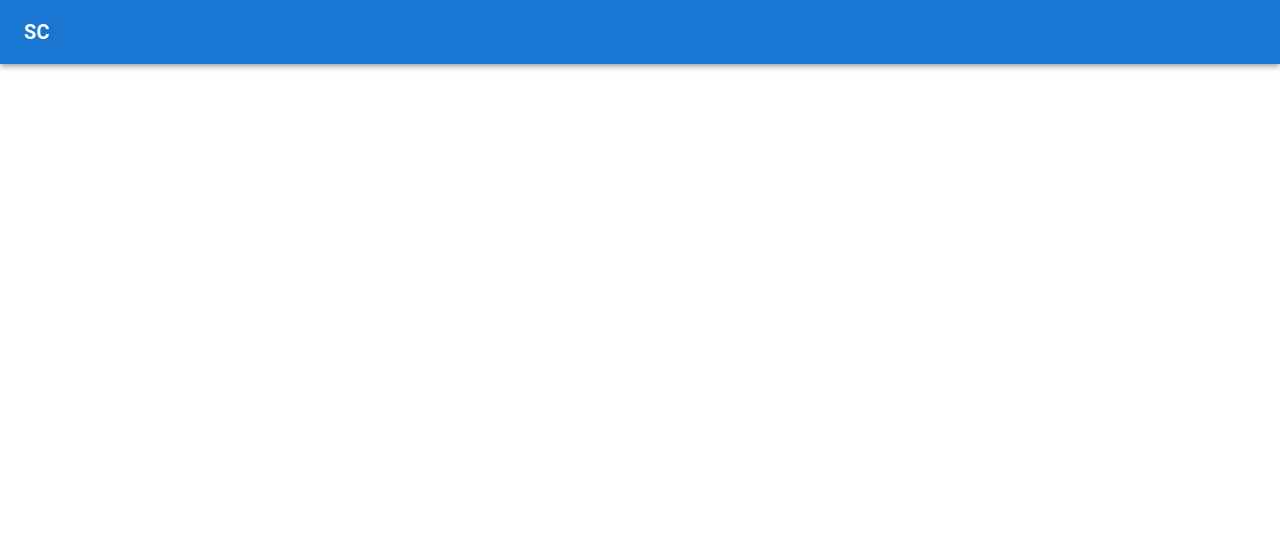
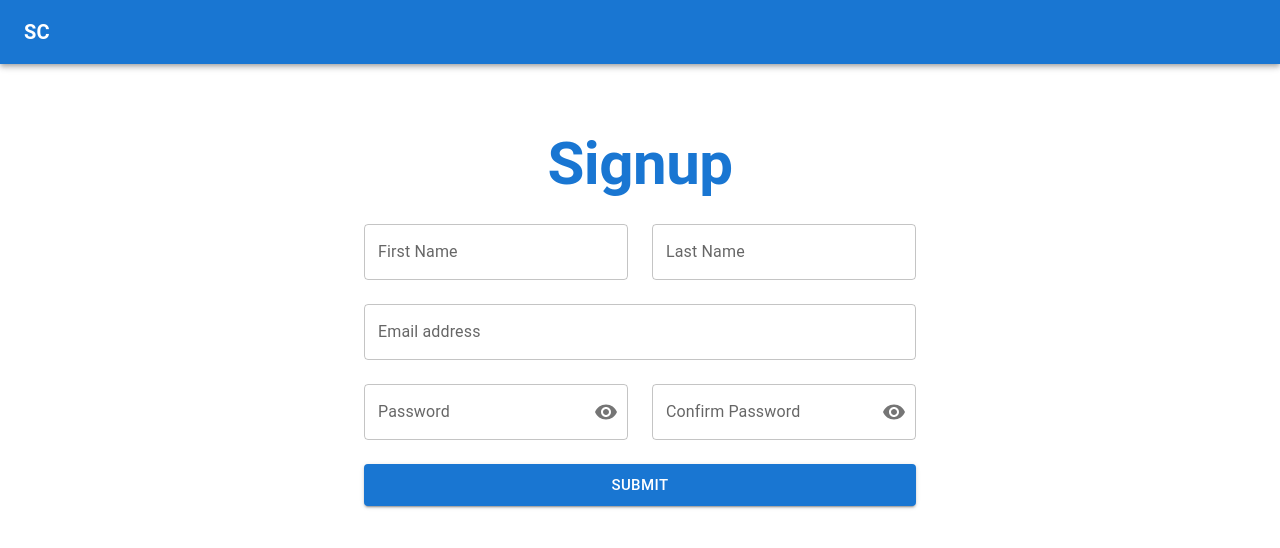
Before and after one commit to kennethryandy/social-clone-mern, a React (Create React App) app in the folder client/: page / in a window 1280 px wide. Shown: the top 548 px of the page. Built offline with nearby package versions, Linux system fonts and the light colour scheme.

Commit message:
add signup and user reducer

```diff
--- a/client/package.json
+++ b/client/package.json
@@ -15,6 +15,7 @@
     "react": "^18.1.0",
     "react-dom": "^18.1.0",
     "react-redux": "^8.0.2",
+    "react-router-dom": "^6.3.0",
     "react-scripts": "5.0.1",
     "web-vitals": "^2.1.4"
   },
--- a/client/src/App.js
+++ b/client/src/App.js
@@ -1,10 +1,19 @@
+import { BrowserRouter, Route, Routes } from "react-router-dom";
+// Components
 import NavBar from "./components/Nav/NavBar";
+import { AppBarSpacer } from './utils/GlobalStylesComp';
+// Pages
+import Signup from './pages/Signup';
 
 function App () {
 	return (
-		<>
+		<BrowserRouter>
 			<NavBar />
-		</>
+			<AppBarSpacer />
+			<Routes>
+				<Route path="/" exact element={<Signup />} />
+			</Routes>
+		</BrowserRouter>
 	);
 }
 
--- a/client/src/components/Nav/NavBar.js
+++ b/client/src/components/Nav/NavBar.js
@@ -20,12 +20,15 @@ import { useSelector } from 'react-redux';
 // Styles
 import { Search, SearchIconWrapper, StyledInputBase, Banner, ProfileBtn, MobileMenu } from './NavBarStyles';
 
-
+import { useDispatch } from 'react-redux'
+import { loginUser } from '../../features/user';
 
 const NavBar = ({ darkMode }) => {
 	// const [anchorEl, setAnchorEl] = useState(null);
 	const [mobileMoreAnchorEl, setMobileMoreAnchorEl] = useState(null);
 	const { authenticated } = useSelector(store => store.user);
+
+	const dispatch = useDispatch();
 
 	// const isMenuOpen = Boolean(anchorEl);
 	const isMobileMenuOpen = Boolean(mobileMoreAnchorEl);
@@ -104,7 +107,7 @@ const NavBar = ({ darkMode }) => {
 						variant="h6"
 						noWrap
 						component="div"
-						sx={{ display: { xs: 'none', sm: 'block' } }}
+						onClick={() => dispatch(loginUser({ email: "new3@email.com", password: "123456" }))}
 					>
 						SC
 					</Banner>
--- a/client/src/features/user.js
+++ b/client/src/features/user.js
@@ -1,4 +1,9 @@
-import { createSlice } from "@reduxjs/toolkit";
+import { createSlice, createAsyncThunk } from "@reduxjs/toolkit";
+import setAuthHeader from "../utils/setAuthHeader";
+import axios from 'axios';
+
+
+
 
 const initialState = {
 	authenticated: false,
@@ -11,13 +16,44 @@ const initialState = {
 	}
 };
 
+
+export const loginUser = createAsyncThunk('user/loginUser', async (cred, thunkAPI) => {
+	try {
+		const { data } = await axios.post('/user/login', cred);
+		return data;
+	} catch (error) {
+		return thunkAPI.rejectWithValue('something went wrong');
+	}
+});
+
+
 const userSlice = createSlice({
 	name: "user",
 	initialState,
 	reducers: {
 		setAuth: (state) => state.authenticated = true,
 		setUnAuth: () => initialState,
+	},
+	extraReducers: {
+		[loginUser.pending]: (state) => {
+			state.loading = true;
+		},
+		[loginUser.fulfilled]: (state, action) => {
+			console.log(action);
+			state.loading = false;
+			if (!action.payload.success) {
+				state.errors[action.payload.type || "general"] = action.payload.message;
+			} else {
+				setAuthHeader(action.payload.token);
+				state.credentials = action.payload.user;
+			}
+		},
+		[loginUser.rejected]: (state, action) => {
+			console.log(action);
+			state.loading = false;
+		}
 	}
 });
 
+
 export default userSlice.reducer;
--- a/client/src/index.js
+++ b/client/src/index.js
@@ -3,6 +3,7 @@ import ReactDOM from 'react-dom/client';
 import './index.css';
 import App from './App';
 import reportWebVitals from './reportWebVitals';
+import './utils/axiosConfig';
 
 import { Provider } from 'react-redux';
 import { store } from './store'
--- /dev/null
+++ b/client/src/pages/Signup.js
@@ -0,0 +1,144 @@
+import { useState } from 'react'
+import { useDispatch, useSelector } from 'react-redux';
+import { loginUser } from '../features/user';
+import Box from '@mui/material/Box';
+import Button from '@mui/material/Button';
+import IconButton from '@mui/material/IconButton';
+import InputAdornment from '@mui/material/InputAdornment';
+import InputLabel from '@mui/material/InputLabel';
+import FormControl from '@mui/material/FormControl';
+import OutlinedInput from '@mui/material/OutlinedInput';
+import TextField from '@mui/material/TextField'
+import Typography from '@mui/material/Typography';
+import Visibility from '@mui/icons-material/Visibility';
+import VisibilityOff from '@mui/icons-material/VisibilityOff';
+
+
+const Register = () => {
+	const { loading } = useSelector(store => store.user);
+	const dispatch = useDispatch();
+	const [showPassword, setShowPassword] = useState({
+		password: false,
+		confirmPassword: false
+	});
+	const [inputField, setInputField] = useState({
+		fname: "",
+		lname: "",
+		email: "",
+		password: "",
+		confirmPassword: ""
+	});
+
+	const handleChange = e => {
+		setInputField({
+			...inputField,
+			[e.target.name]: e.target.value
+		});
+	}
+
+	const handleClickShowPassword = (e) => {
+		setShowPassword({
+			...showPassword,
+			[e.target.id]: !showPassword[e.target.id]
+		});
+	}
+
+	const handleSubmit = (e) => {
+		e.preventDefault();
+		console.log(inputField);
+
+	}
+
+	return (
+		<Box sx={{ maxWidth: "sm", margin: "auto" }}>
+			<Box>
+				<Typography textAlign="center" variant="h2" sx={{ fontWeight: "600" }} color="primary">Signup</Typography>
+			</Box>
+			<form onSubmit={handleSubmit}>
+				<Box sx={{ marginY: { xs: 2, md: 3 }, paddingX: { xs: 2, md: 3 }, display: "flex", alignItems: "center", justifyContent: "center", flexDirection: "column", gap: { xs: 2, md: 3 } }}>
+					<Box sx={{ width: "100%", display: 'flex', flexDirection: { xs: 'column', md: 'row' }, gap: { xs: 2, md: 3 } }}>
+						<TextField
+							label="First Name"
+							placeholder="Your first name..."
+							multiline
+							fullWidth
+							name="fname"
+							value={inputField.fname}
+							onChange={handleChange}
+						/>
+						<TextField
+							label="Last Name"
+							placeholder="Your last name..."
+							multiline
+							fullWidth
+							name="lname"
+							value={inputField.lname}
+							onChange={handleChange}
+						/>
+					</Box>
+					<TextField
+						label="Email address"
+						placeholder="Your email address..."
+						multiline
+						fullWidth
+						name="email"
+						type="email"
+						value={inputField.email}
+						onChange={handleChange}
+					/>
+					<Box sx={{ width: "100%", display: 'flex', flexDirection: { xs: 'column', md: 'row' }, gap: { xs: 2, md: 3 } }}>
+						<FormControl variant="outlined" fullWidth>
+							<InputLabel htmlFor="outlined-adornment-password">Password</InputLabel>
+							<OutlinedInput
+								id="outlined-adornment-password"
+								name="password"
+								type={showPassword.password ? 'text' : 'password'}
+								value={inputField.password}
+								onChange={handleChange}
+								endAdornment={
+									<InputAdornment position="end">
+										<IconButton
+											aria-label="toggle password visibility"
+											onClick={handleClickShowPassword}
+											edge="end"
+											id="password"
+										>
+											{showPassword.password ? <VisibilityOff id="password" /> : <Visibility id="password" />}
+										</IconButton>
+									</InputAdornment>
+								}
+								label="Password"
+							/>
+						</FormControl>
+						<FormControl variant="outlined" fullWidth>
+							<InputLabel htmlFor="outlined-adornment-confirm-password">Confirm Password</InputLabel>
+							<OutlinedInput
+								id="outlined-adornment-confirm-password"
+								name="confirmPassword"
+								type={showPassword.confirmPassword ? 'text' : 'password'}
+								value={inputField.confirmPassword}
+								onChange={handleChange}
+								endAdornment={
+									<InputAdornment position="end">
+										<IconButton
+											aria-label="toggle password visibility"
+											onClick={handleClickShowPassword}
+											edge="end"
+											id="confirmPassword"
+										>
+											{showPassword.confirmPassword ? <VisibilityOff id="confirmPassword" /> : <Visibility id="confirmPassword" />}
+										</IconButton>
+									</InputAdornment>
+								}
+								label="Confirm Password"
+							/>
+						</FormControl>
+					</Box>
+					<Button type="submit" variant="contained" size="large" fullWidth disabled={loading}>submit</Button>
+				</Box>
+			</form>
+		</Box >
+	)
+}
+
+export default Register
--- /dev/null
+++ b/client/src/utils/GlobalStylesComp.js
@@ -0,0 +1,6 @@
+import { styled } from '@mui/material/styles';
+
+
+export const AppBarSpacer = (styled)('div')(({ theme }) => ({
+	...theme.mixins.toolbar
+}));
--- /dev/null
+++ b/client/src/utils/axiosConfig.js
@@ -0,0 +1,4 @@
+import axios from 'axios';
+
+
+axios.defaults.baseURL = 'http://localhost:5000/api';
--- /dev/null
+++ b/client/src/utils/setAuthHeader.js
@@ -0,0 +1,9 @@
+import axios from 'axios';
+
+const setAuthHeader = (token) => {
+	const userToken = `Bearer ${token}`;
+	localStorage.setItem('userToken', userToken);
+	axios.defaults.headers.common['Authorization'] = userToken;
+}
+
+export default setAuthHeader;
```
Also changed, not shown: 2 other files (tests, documents, lock files or other folders).
